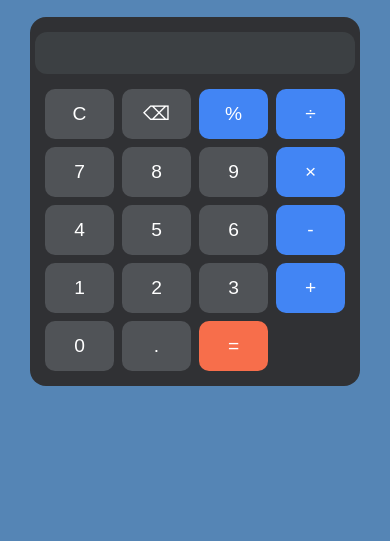
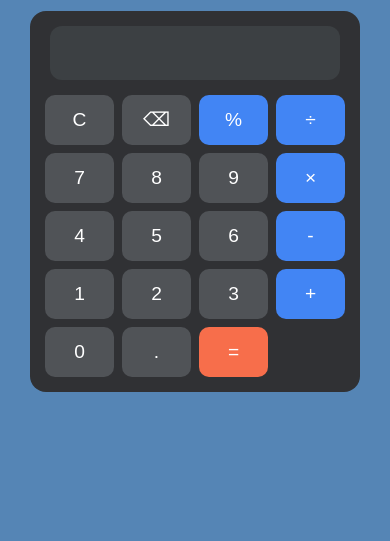
Before and after one commit to Miguel-ectil/calculator, a plain HTML site: page index.html in a window 390 px wide. Shown: the part 303-844 px from the top of the page. Drawn offline with Linux system fonts and the light colour scheme.

Commit message:
[UPD] Corrigindo responsividades

```diff
--- a/styles.css
+++ b/styles.css
@@ -124,7 +124,8 @@ button:hover {
 
   #display {
     font-size: 1.8rem;
-    height: 22px;
+    width: 90%;
+    height: 34px;
   }
 
   button {
```
